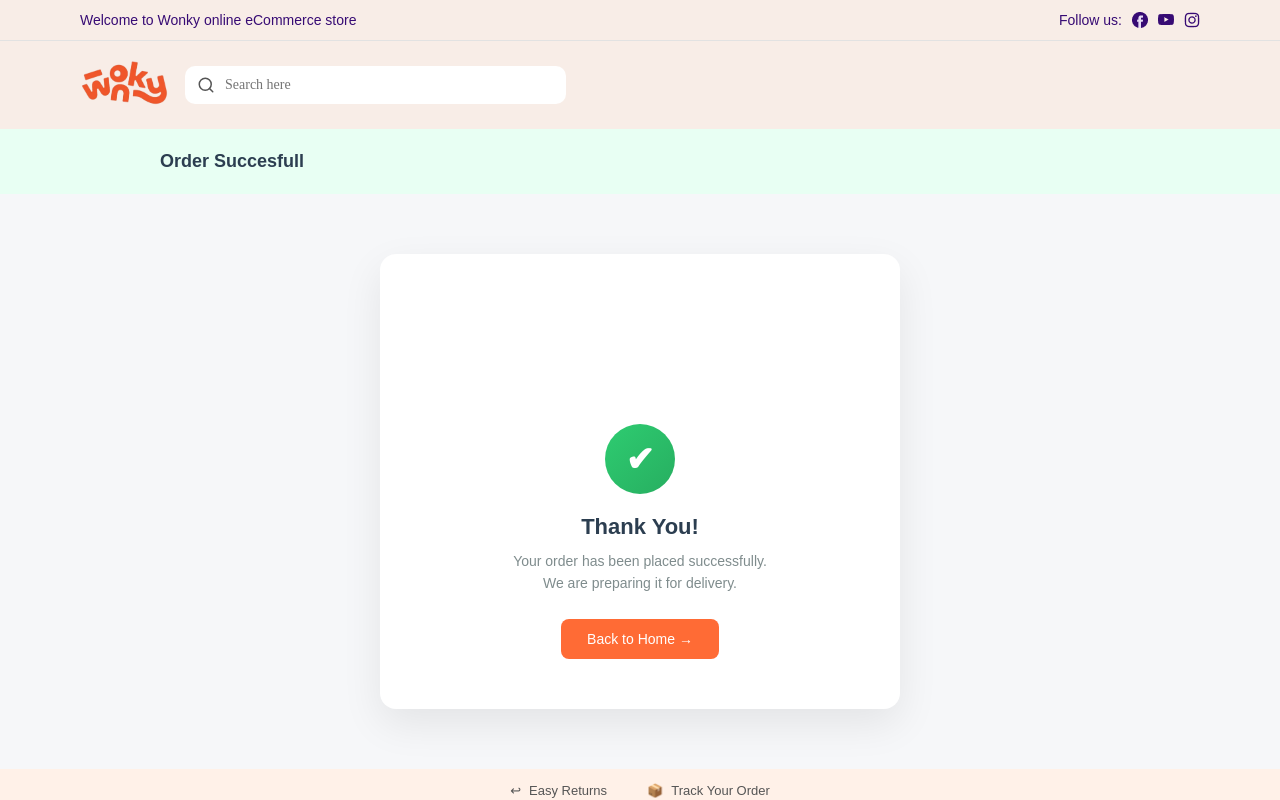
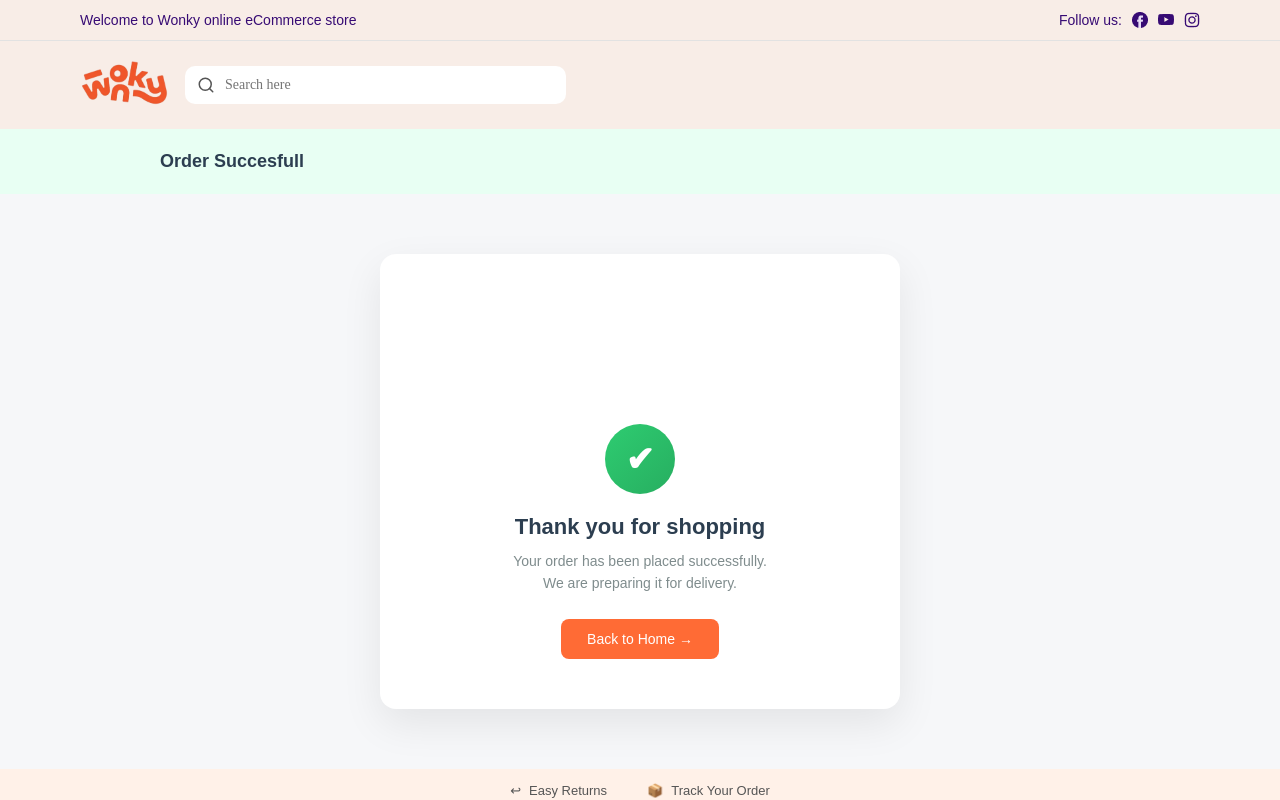
Before and after one commit to mhdnihaal1/p1frontend, a React (Vite) app: page /confirm in a window 1280 px wide. Shown: the top 800 px of the page. Built offline with nearby package versions, Linux system fonts and the light colour scheme.

Commit message:
first commit

```diff
--- a/src/pages/Confirm.jsx
+++ b/src/pages/Confirm.jsx
@@ -28,7 +28,7 @@ const Confirm = () => {
 
           <div className="confirm-checkmark">✔</div>
 
-          <h2 className="confirm-title">Thank You!</h2>
+          <h2 className="confirm-title">Thank you for shopping</h2>
 
           <p className="confirm-description">
             Your order has been placed successfully.<br />
```
